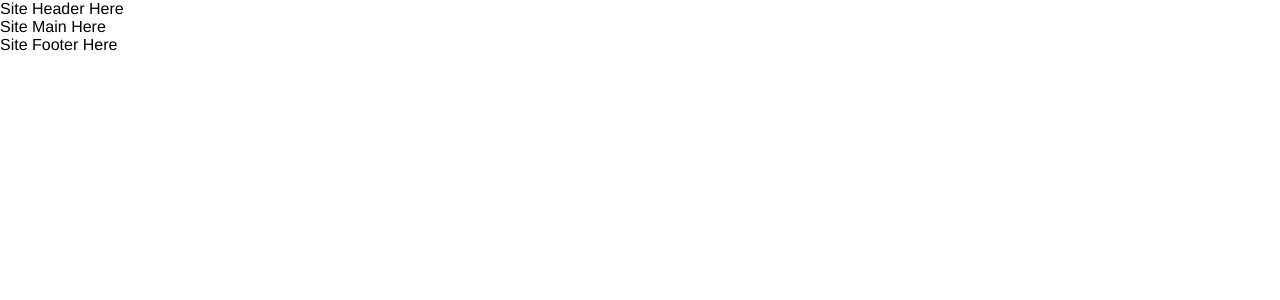
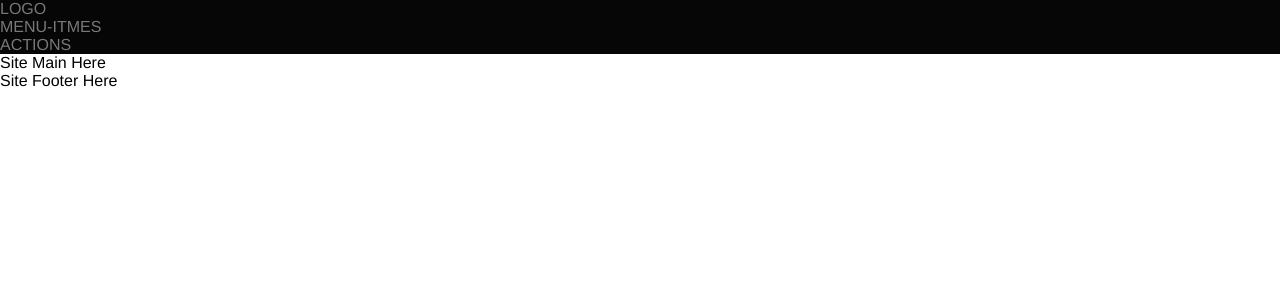
Before and after one commit to MirkOrlando/proj-html-vuejs, a Vue app: page / in a window 1280 px wide. Shown: the top 300 px of the page. Built offline with nearby package versions, Linux system fonts and the light colour scheme.

Commit message:
add block structure header

```diff
--- a/src/App.vue
+++ b/src/App.vue
@@ -1,6 +1,16 @@
 <template>
   <div id="app">
-    <header>Site Header Here</header>
+    <header>
+      <div class="container">
+        <nav>
+          <div class="logo">LOGO</div>
+          <div class="menu">
+            <div class="menu-items">MENU-ITMES</div>
+            <div class="actions">ACTIONS</div>
+          </div>
+        </nav>
+      </div>
+    </header>
     <main>Site Main Here</main>
     <footer>Site Footer Here</footer>
   </div>
@@ -15,4 +25,10 @@ export default {
 
 <style lang="scss">
 @import "@/assets/scss/style.scss";
+/* #region header */
+header {
+  background-color: $darkestColor;
+  color: $jumbo;
+}
+/* #endregion header */
 </style>
--- a/src/assets/scss/variables.scss
+++ b/src/assets/scss/variables.scss
@@ -1 +1,2 @@
 $darkestColor: #060606;
+$jumbo: #78787a
```
